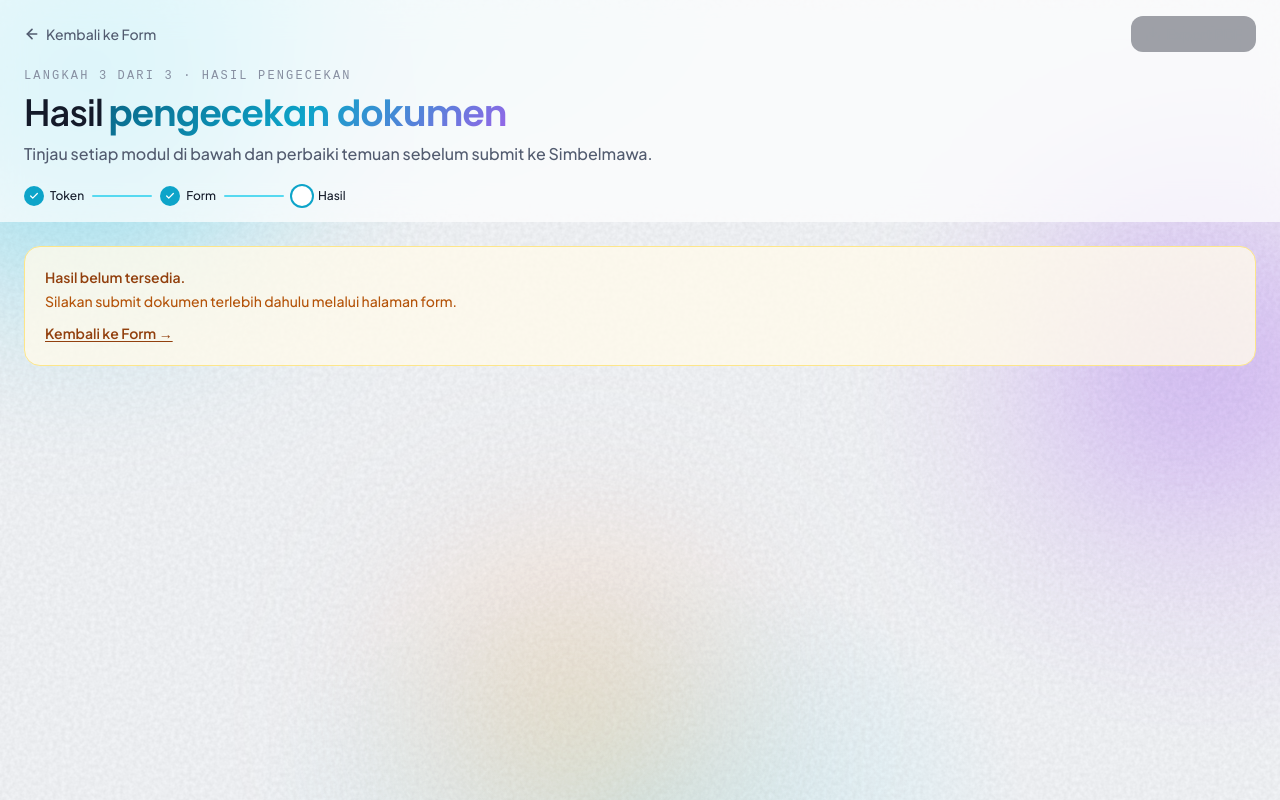
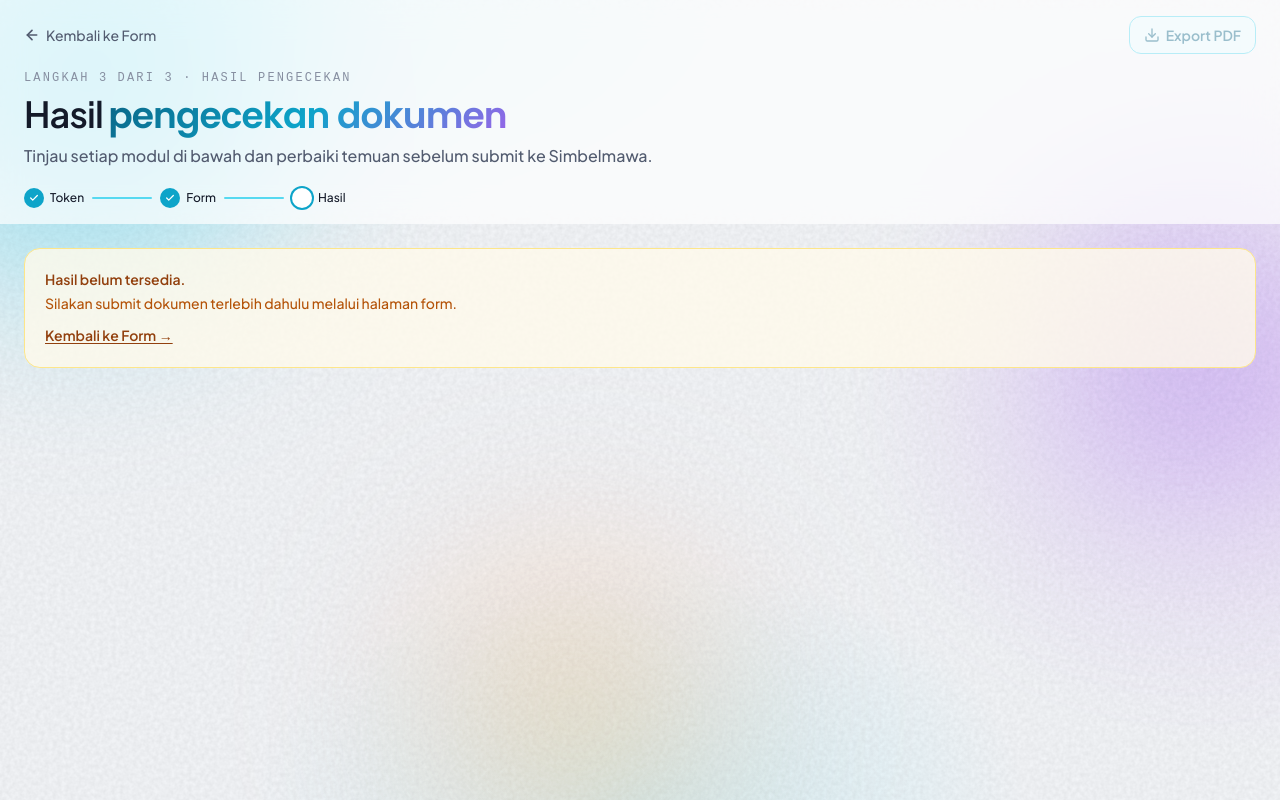
Before and after one commit to zakaaaaa/Administrasi-Checker, a Next.js app in the folder frontend/: page /check/new/result in a window 1280 px wide. Built offline with nearby package versions, Linux system fonts and the light colour scheme; no server answers.

Commit message:
TOMBOL DOWNLOAD

```diff
--- a/frontend/src/features/check/CheckResultPageView.tsx
+++ b/frontend/src/features/check/CheckResultPageView.tsx
@@ -66,7 +66,7 @@ export function CheckResultPageView() {
               type="button"
               onClick={() => result && exportCheckResultPdf(result)}
               disabled={!result}
-              className="inline-flex items-center gap-1.5 rounded-xl bg-foreground px-3.5 py-2 text-sm font-semibold text-background transition hover:opacity-80 disabled:cursor-not-allowed disabled:opacity-40 print:hidden"
+              className="inline-flex items-center gap-1.5 rounded-xl border border-brand-300 bg-brand-50 px-3.5 py-2 text-sm font-semibold text-brand-700 transition hover:bg-brand-100 disabled:cursor-not-allowed disabled:opacity-40 print:hidden"
             >
               <svg
                 viewBox="0 0 24 24"
```
